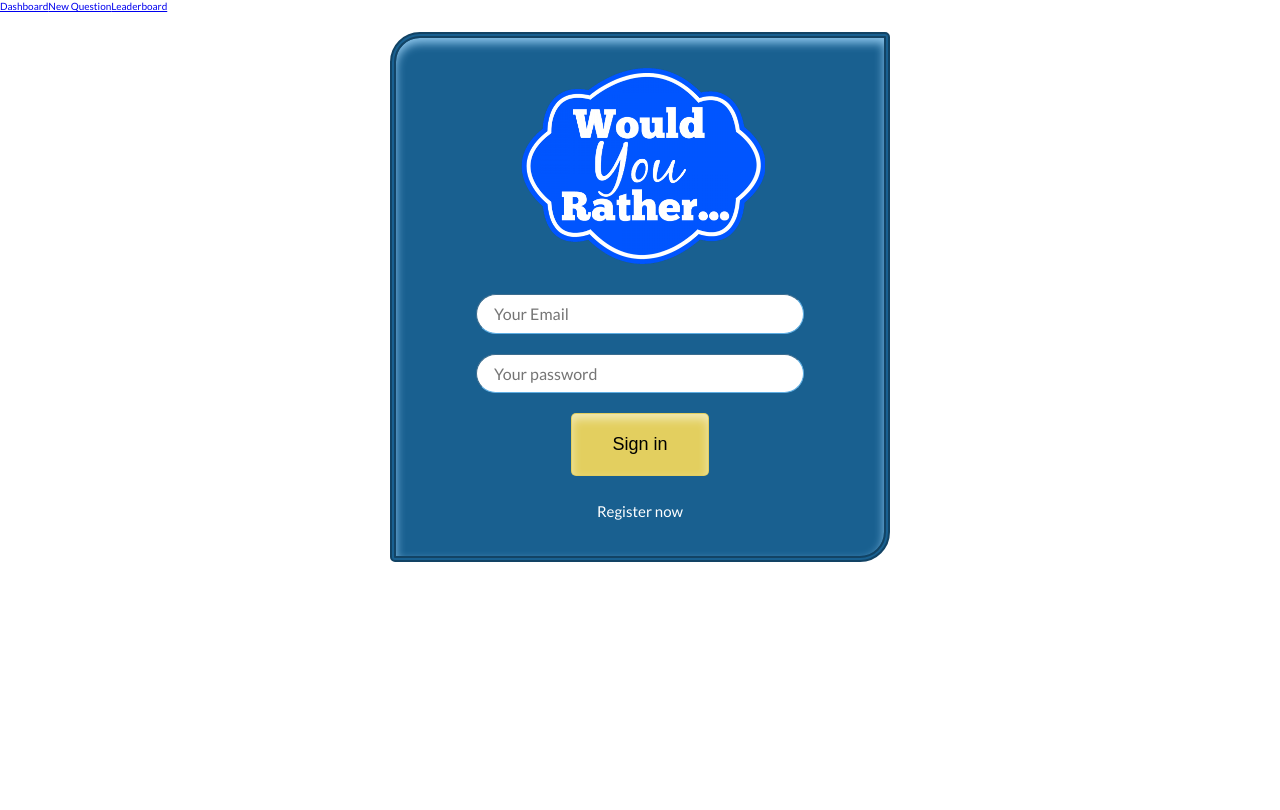
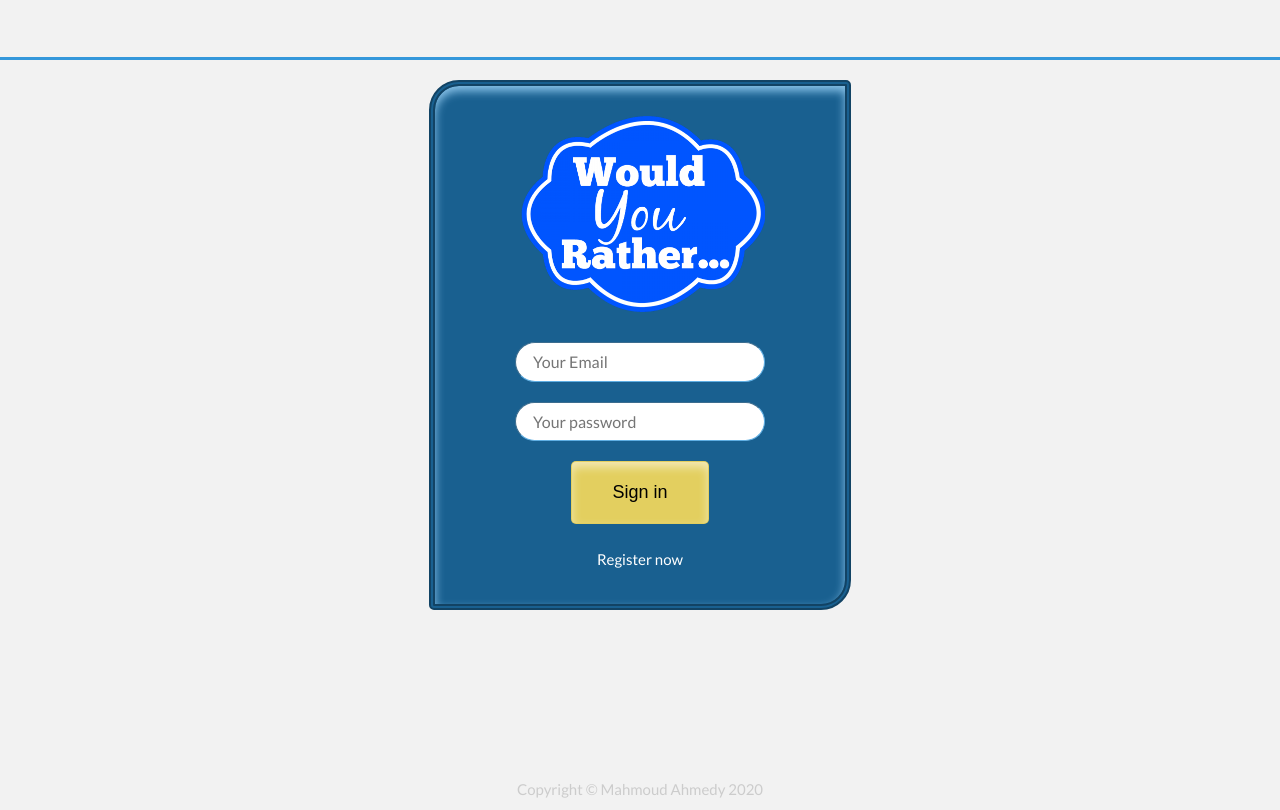
Before and after one commit to m7m9d-a7medy/reactnd-Would-you-rather, a React (Create React App) app: page /auth in a window 1280 px wide. Built offline with nearby package versions, Linux system fonts and the light colour scheme.

Commit message:
feat: Basic Layout styling

```diff
--- a/src/components/App.js
+++ b/src/components/App.js
@@ -1,9 +1,9 @@
 import React, { Component } from 'react'
 import { connect } from 'react-redux'
 import { Switch, Route, Redirect } from 'react-router-dom'
+import Layout from './Layout/Layout'
 import Auth from './pages/Auth/Auth'
 import Dashboard from './pages/Dashboard/Dashboard'
-import Navigation from './layout/navigation/Navigation'
 import Question from './pages/Question/Question'
 import NewQuestion from './pages/NewQuestion/NewQuestion'
 import Leaderboard from './pages/Leaderboard/Leaderboard'
@@ -19,8 +19,7 @@ class App extends Component {
 
   render() {
     return (
-      <div>
-        <Navigation />
+      <Layout>
         <Switch>
           <Route exact path='/' component={Dashboard} />
           <Route path='/auth' component={Auth} />
@@ -29,7 +28,7 @@ class App extends Component {
           <Route path='/leaderboard' component={Leaderboard} />
           <Redirect to='/' />
         </Switch>
-      </div>
+      </Layout>
     )
   }
 }
--- /dev/null
+++ b/src/components/layout/CurrentUser/CurrentUser.js
@@ -0,0 +1,35 @@
+import React from 'react'
+import { Link } from 'react-router-dom'
+import classes from '../Layout.module.css'
+import { connect } from 'react-redux'
+import { logout } from '../../../store/actions/auth'
+
+const CurrentUser = props => {
+    const { dispatch, avatarURL, name } = props
+
+    const logoutHandler = () => {
+        dispatch(logout())
+    }
+
+    return (
+        <div className={classes.CurrentUser}>
+            <p>Hello, {name}</p>
+            <div className={classes.AvatarContainer}>
+                <img className={classes.AvatarImg} src={avatarURL} alt='User avatar' />
+            </div>
+            <Link className={classes.NavigationLink} to='/auth' onClick={logoutHandler}>
+                Logout
+            </Link>
+        </div>
+    )
+}
+
+const mapStateToProps = ({ authedUserData }) => {
+    const { avatarURL, name } = authedUserData ? authedUserData : {}
+    return {
+        avatarURL,
+        name,
+    }
+}
+
+export default connect(mapStateToProps)(CurrentUser)
--- /dev/null
+++ b/src/components/layout/Layout.js
@@ -0,0 +1,40 @@
+import React, { Fragment } from 'react'
+import classes from './Layout.module.css'
+import Navigation from './Navigation/Navigation'
+import CurrentUser from './CurrentUser/CurrentUser'
+import { connect } from 'react-redux'
+
+const Layout = props => {
+    const authenticated = props.authenticated
+    const { LayoutContainer, Layout, Header, Footer } = classes
+    return (
+        <div className={Layout}>
+            <header className={Header}>
+                {
+                    authenticated && (
+                        <Fragment>
+                            <Navigation />
+                            <CurrentUser />
+                        </Fragment>
+                    )
+                }
+            </header>
+
+            <main className={LayoutContainer}>
+                {props.children}
+            </main>
+
+            <footer className={Footer}>
+                Copyright &copy; Mahmoud Ahmedy 2020
+            </footer>
+        </div>
+    )
+}
+
+const mapStateToProps = ({ authedUserData }) => {
+    return {
+        authenticated: authedUserData !== null
+    }
+}
+
+export default connect(mapStateToProps)(Layout)
--- /dev/null
+++ b/src/components/layout/Layout.module.css
@@ -0,0 +1,103 @@
+:root {
+  --container-width: 96rem;
+  --header-height: 6rem;
+}
+
+.Layout {
+    display: grid;
+    grid-template-rows: [header-start] var(--header-height) [header-end main-start] minmax(calc(100vh - 5rem - 3rem), min-content) [main-end footer-start] 3rem [footer-end];
+    grid-template-columns: [full-start] 1fr [container-start] minmax(min-content, var(--container-width)) [container-end] 1fr [full-end];
+    justify-items: center;
+    justify-content: center;
+}
+
+.LayoutContainer {
+    grid-row: main-start / main-end;
+    grid-column: container-start / container-end;
+    margin-top: 2rem;
+}
+
+.Header {
+    grid-row: header-start / header-end;
+    grid-column: full-start / full-end;
+    display: grid;
+    grid-template-columns: [full-start] 1fr [nav-start] minmax(min-content, calc(var(--container-width) * 0.4)) [nav-end user-start] minmax(min-content, calc(var(--container-width) * 0.6)) [user-end] 1fr [full-end];
+    grid-template-rows: var(--header-height);
+    height: var(--header-height);
+    border-bottom: .3rem solid var(--color-primary);
+    width: 100%;
+}
+
+.Footer {
+    grid-row: footer-start / footer-end;
+    grid-column: full-start / full-end;
+    font-size: 1.5rem;
+    padding: 0 0 1rem;
+    color: var(--color-grey-light);
+}
+
+/* HEADER */
+
+/* Navigation */
+.Navigation {
+    grid-column: nav-start / nav-end;
+    height: 100%;
+    display: flex;
+    font-size: 1.4rem;
+    justify-content: center;
+    align-items: stretch;
+}
+
+.NavigationLink:link,
+.NavigationLink:visited {
+    position: relative;
+    display: flex;
+    text-decoration: none;
+    margin: 0 0.5rem;
+    padding: 0 1.5rem;
+    color: var(--color-grey-dark);
+
+    justify-content: center;
+    align-items: center;
+}
+
+.NavigationLink:hover,
+.NavigationLink:active,
+.NavigationLink.active {
+    color: var(--color-white);
+    background-color: var(--color-primary);
+}
+
+/* Current User */
+.CurrentUser {
+    grid-column: user-start / user-end;
+    grid-row: 0 / 1;
+    display: flex;
+    font-size: 1.4rem;
+
+    display: flex;
+    align-items: stretch;
+    justify-content: center;
+}
+
+.CurrentUser p {
+    display: flex;
+    justify-content: center;
+    align-items: center;
+    flex: 0 0 auto;
+    margin-right: 1rem;
+    cursor: default;
+}
+
+.AvatarContainer {
+    padding: 0.5rem;
+    flex: 0 0 6rem;
+}
+
+.AvatarImg {
+    display: block;
+    width: 100%;
+    height: 100%;
+    border-radius: 50%;
+    border: 0.2rem solid var(--color-primary);
+}
--- a/src/components/layout/navigation/Navigation.js
+++ b/src/components/layout/navigation/Navigation.js
@@ -1,14 +1,14 @@
 import React from 'react'
 import { connect } from 'react-redux'
 import { Link } from 'react-router-dom'
-import classes from './Navigation.module.css'
+import classes from '../Layout.module.css'
 
 const Navigation = props => {
     return (
         <nav className={classes.Navigation}>
-            <Link to='/dashboard'>Dashboard</Link>
-            <Link to='/add'>New Question</Link>
-            <Link to='/leaderboard'>Leaderboard</Link>
+            <Link className={classes.NavigationLink} to='/dashboard'>Dashboard</Link>
+            <Link className={classes.NavigationLink} to='/add'>New Question</Link>
+            <Link className={classes.NavigationLink} to='/leaderboard'>Leaderboard</Link>
         </nav>
     )
 }
--- a/src/components/layout/navigation/Navigation.module.css
+++ /dev/null
@@ -1,3 +0,0 @@
-.Navigation {
-
-}
--- a/src/components/pages/Auth/Auth.module.css
+++ b/src/components/pages/Auth/Auth.module.css
@@ -1,6 +1,5 @@
 .Auth {
     max-width: 50rem;
-    margin: 2rem auto;
     padding: 3rem 8rem;
     border: .6rem double var(--color-primary-darkest);
     box-shadow: 0 .5rem 1rem inset var(--color-primary-lighter);
--- a/src/index.css
+++ b/src/index.css
@@ -39,6 +39,7 @@ body {
   font-family: 'Lato', sans-serif;
   -webkit-font-smoothing: antialiased;
   -moz-osx-font-smoothing: grayscale;
+  background-color: #f2f2f2;
 }
 
 *,
```
